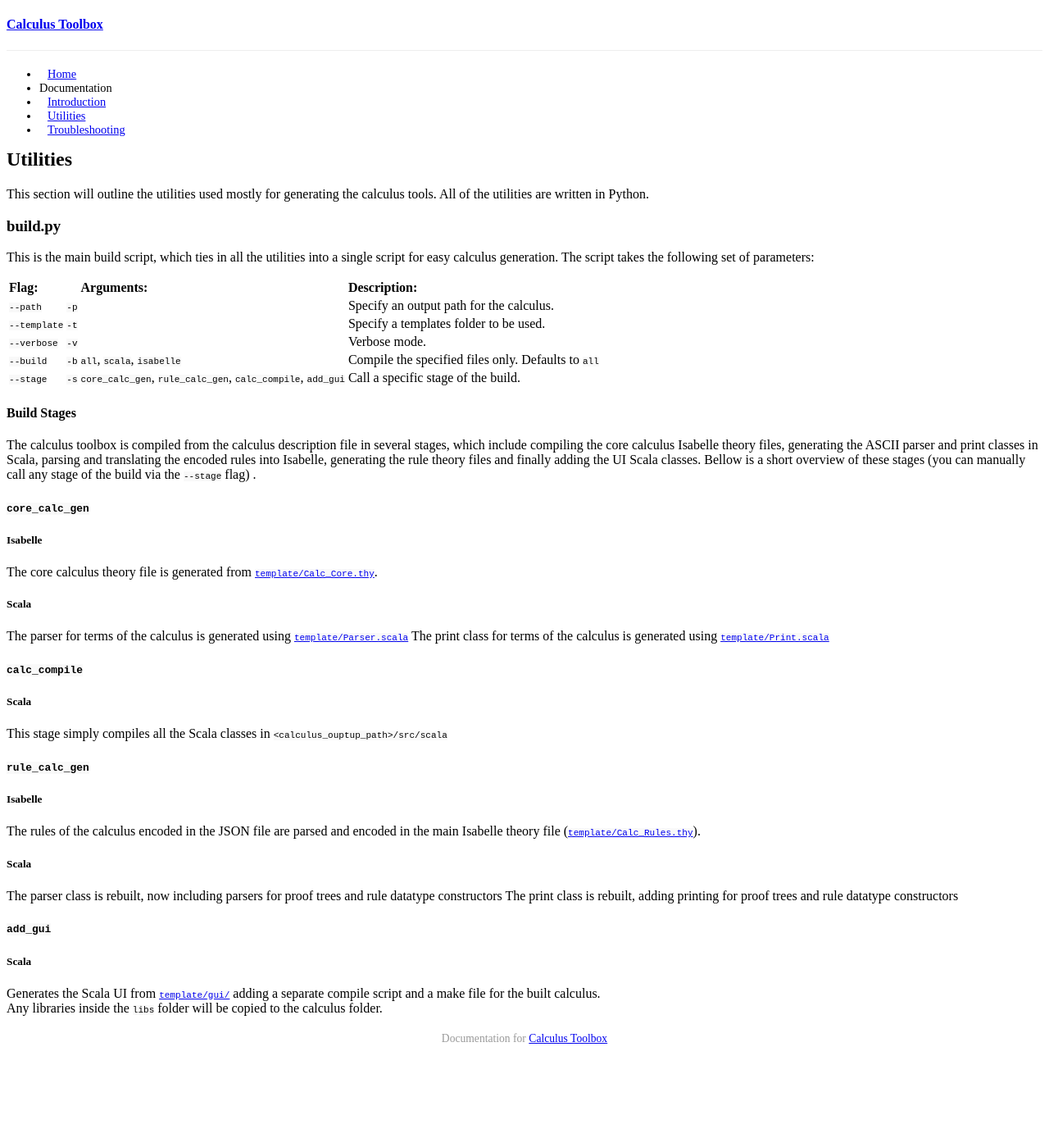
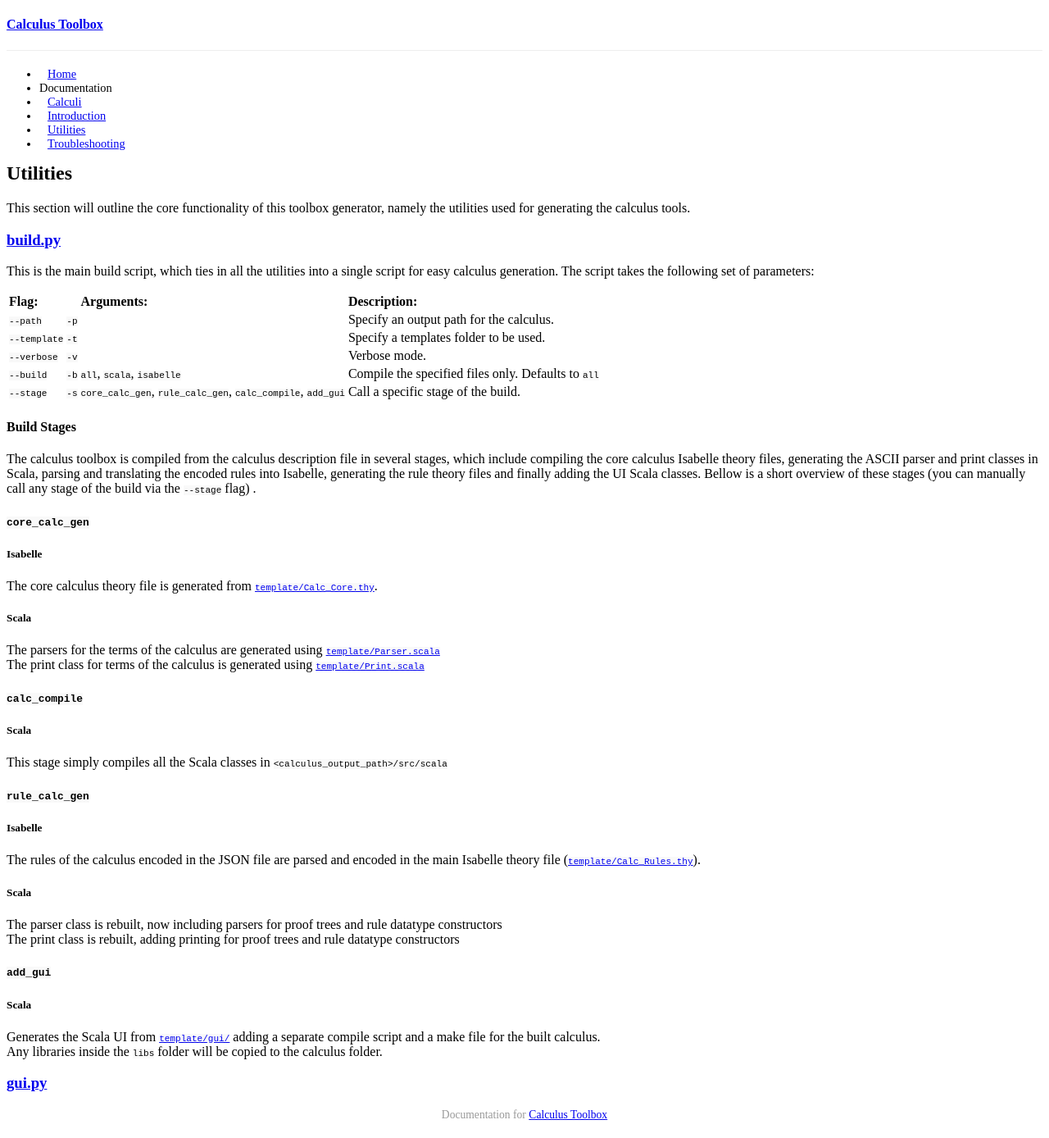
Before and after one commit to goodlyrottenapple/calculus-toolbox, a Jekyll site: the page built from _posts/2015-04-17-utilities.md, in a window 1280 px wide. Shown: the whole page at 82% size. Built offline with Jekyll 4.4.1, drawn with Linux system fonts in a browser that asks for light colours; Markdown is read by kramdown in place of the engine named in the settings; a style sheet for code colours, icons or effects is not loaded; before the commit the page ends 1295 px from its top, so only the background shows below that.

Commit message:
added calculi doc page

```diff
--- a/_posts/2015-04-17-utilities.md
+++ b/_posts/2015-04-17-utilities.md
@@ -5,47 +5,49 @@
 date: 2015-04-15 09:24:45
 ---
 
-This section will outline the utilities used mostly for generating the calculus tools. All of the utilities are written in Python.
+This section will outline the core functionality of this toolbox generator, namely the utilities used for generating the calculus tools.
 
-### build.py
+### [build.py](https://github.com/goodlyrottenapple/calculus-toolbox/blob/master/build.py)
 This is the main build script, which ties in all the utilities into a single script for easy calculus generation. The script takes the following set of parameters:
 
-Flag:           |       |Arguments:                                                          |Description:
-:---------------|-------|:-------------------------------------------------------------------|:-------------------------------------------
-``--path``      |``-p`` |                                                                    |Specify an output path for the calculus.
-``--template``  |``-t`` |                                                                    |Specify a templates folder to be used.
-``--verbose``   |``-v`` |                                                                    |Verbose mode.
-``--build``     |``-b`` |``all``, ``scala``, ``isabelle``                                    |Compile the specified files only. Defaults to ``all``
-``--stage``     |``-s`` |``core_calc_gen``, ``rule_calc_gen``, ``calc_compile``, ``add_gui`` |Call a specific stage of the build.
+Flag:         |     |Arguments:                                                  |Description:
+:-------------|-----|:-----------------------------------------------------------|:-------------------------------------------
+`--path`      |`-p` |                                                            |Specify an output path for the calculus.
+`--template`  |`-t` |                                                            |Specify a templates folder to be used.
+`--verbose`   |`-v` |                                                            |Verbose mode.
+`--build`     |`-b` |`all`, `scala`, `isabelle`                                  |Compile the specified files only. Defaults to `all`
+`--stage`     |`-s` |`core_calc_gen`, `rule_calc_gen`, `calc_compile`, `add_gui` |Call a specific stage of the build.
 
 #### Build Stages
-The calculus toolbox is compiled from the calculus description file in several stages, which include compiling the core calculus Isabelle theory files, generating the ASCII parser and print classes in Scala, parsing and translating the encoded rules into Isabelle, generating the rule theory files and finally adding the UI Scala classes. Bellow is a short overview of these stages (you can manually call any stage of the build via the ``--stage`` flag) .
+The calculus toolbox is compiled from the calculus description file in several stages, which include compiling the core calculus Isabelle theory files, generating the ASCII parser and print classes in Scala, parsing and translating the encoded rules into Isabelle, generating the rule theory files and finally adding the UI Scala classes. Bellow is a short overview of these stages (you can manually call any stage of the build via the `--stage` flag) .
 
-### ``core_calc_gen``
+### `core_calc_gen`
 
 ##### Isabelle
-The core calculus theory file is generated from [``template/Calc_Core.thy``](https://github.com/goodlyrottenapple/calculus-toolbox/blob/master/template/Calc_Core.thy).
+The core calculus theory file is generated from [`template/Calc_Core.thy`](https://github.com/goodlyrottenapple/calculus-toolbox/blob/master/template/Calc_Core.thy).
 
 ##### Scala
-The parser for terms of the calculus is generated using [``template/Parser.scala``](https://github.com/goodlyrottenapple/calculus-toolbox/blob/master/template/Parser.scala)
-The print class for terms of the calculus is generated using [``template/Print.scala``](https://github.com/goodlyrottenapple/calculus-toolbox/blob/master/template/Print.scala)
+The parsers for the terms of the calculus are generated using [`template/Parser.scala`](https://github.com/goodlyrottenapple/calculus-toolbox/blob/master/template/Parser.scala)
+<br>The print class for terms of the calculus is generated using [`template/Print.scala`](https://github.com/goodlyrottenapple/calculus-toolbox/blob/master/template/Print.scala)
 
-### ``calc_compile``
+### `calc_compile`
 
 ##### Scala
-This stage simply compiles all the Scala classes in ``<calculus_ouptup_path>/src/scala``
+This stage simply compiles all the Scala classes in `<calculus_output_path>/src/scala`
 
-### ``rule_calc_gen``
+### `rule_calc_gen`
 
 ##### Isabelle
-The rules of the calculus encoded in the JSON file are parsed and encoded in the main Isabelle theory file ([``template/Calc_Rules.thy``](https://github.com/goodlyrottenapple/calculus-toolbox/blob/master/template/Calc_Rules.thy)).
+The rules of the calculus encoded in the JSON file are parsed and encoded in the main Isabelle theory file ([`template/Calc_Rules.thy`](https://github.com/goodlyrottenapple/calculus-toolbox/blob/master/template/Calc_Rules.thy)).
 
 ##### Scala
 The parser class is rebuilt, now including parsers for proof trees and rule datatype constructors
-The print class is rebuilt, adding printing for proof trees and rule datatype constructors
+<br>The print class is rebuilt, adding printing for proof trees and rule datatype constructors
 
-### ``add_gui``
+### `add_gui`
 
 ##### Scala
-Generates the Scala UI from [``template/gui/``](https://github.com/goodlyrottenapple/calculus-toolbox/blob/master/template/gui/) adding a separate compile script and a make file for the built calculus.
-<br>Any libraries inside the ``libs`` folder will be copied to the calculus folder.
+Generates the Scala UI from [`template/gui/`](https://github.com/goodlyrottenapple/calculus-toolbox/blob/master/template/gui/) adding a separate compile script and a make file for the built calculus.
+<br>Any libraries inside the `libs` folder will be copied to the calculus folder.
+
+### [gui.py](https://github.com/goodlyrottenapple/calculus-toolbox/blob/master/gui.py)
```
Also changed, not shown: _posts/2015-04-06-introduction.md (+20 -20 lines), _posts/2015-04-17-calculi.md (added, +13 -0 lines), _posts/2015-04-17-troubleshooting.md (+2 -2 lines), index.md (+2 -2 lines).
